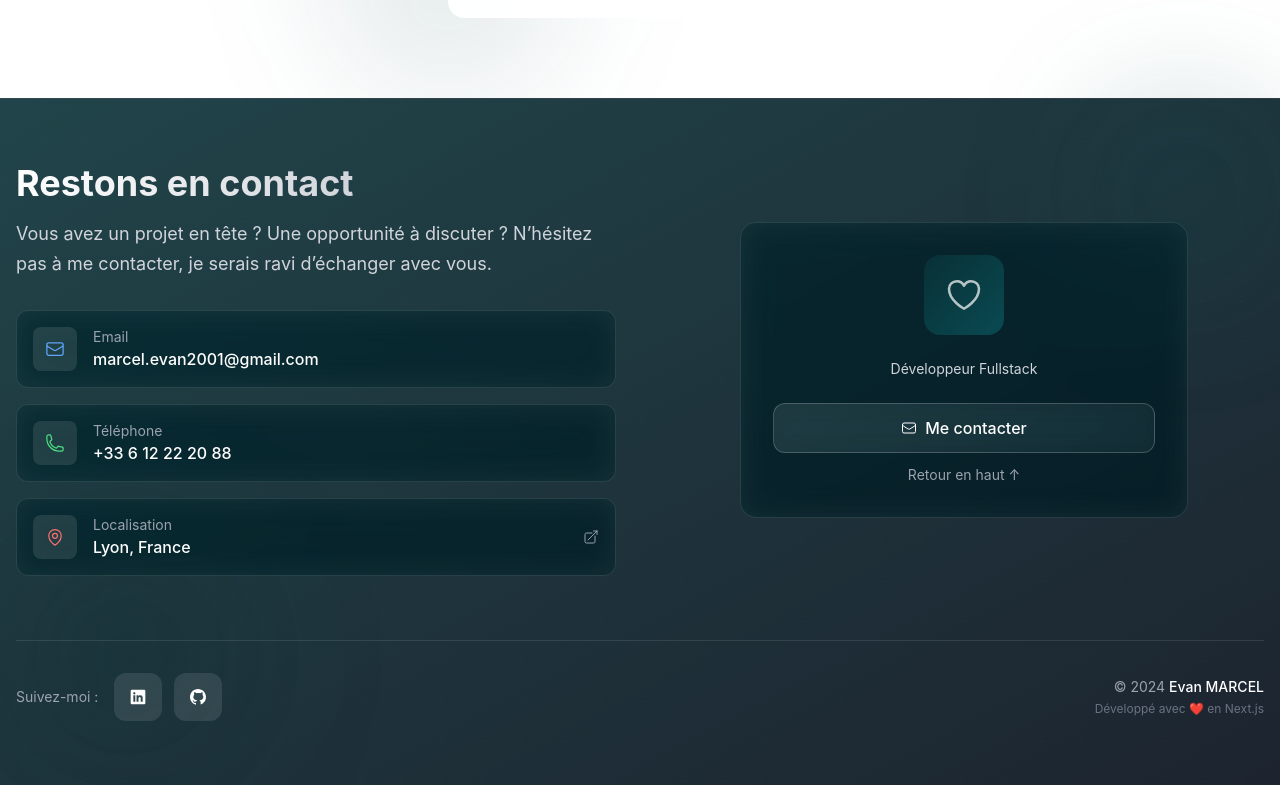
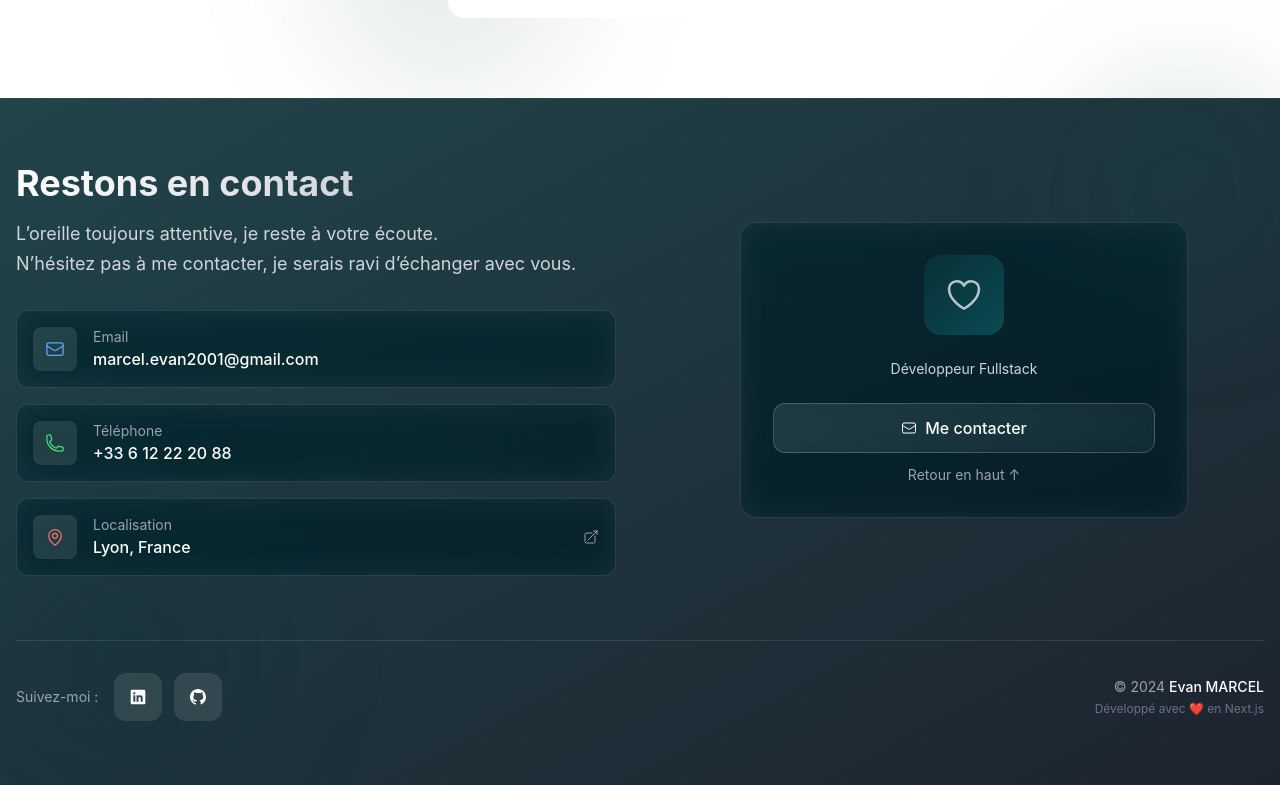
Before and after one commit to DreamsEvz/portfolio-next, a Next.js app: page / in a window 1280 px wide. Shown: the part 4190-4975 px from the top of the page. Built offline with nearby package versions, Linux system fonts and the light colour scheme.

Commit message:
footer update

```diff
--- a/src/app/components/footer.tsx
+++ b/src/app/components/footer.tsx
@@ -79,7 +79,8 @@ const Footer = () => {
                 </span>
               </h3>
               <p className="text-gray-300 text-lg leading-relaxed">
-                Vous avez un projet en tête ? Une opportunité à discuter ?
+                L&rsquo;oreille toujours attentive, je reste à votre écoute.
+                <br />
                 N&rsquo;hésitez pas à me contacter, je serais ravi d&rsquo;échanger avec vous.
               </p>
             </div>
```
